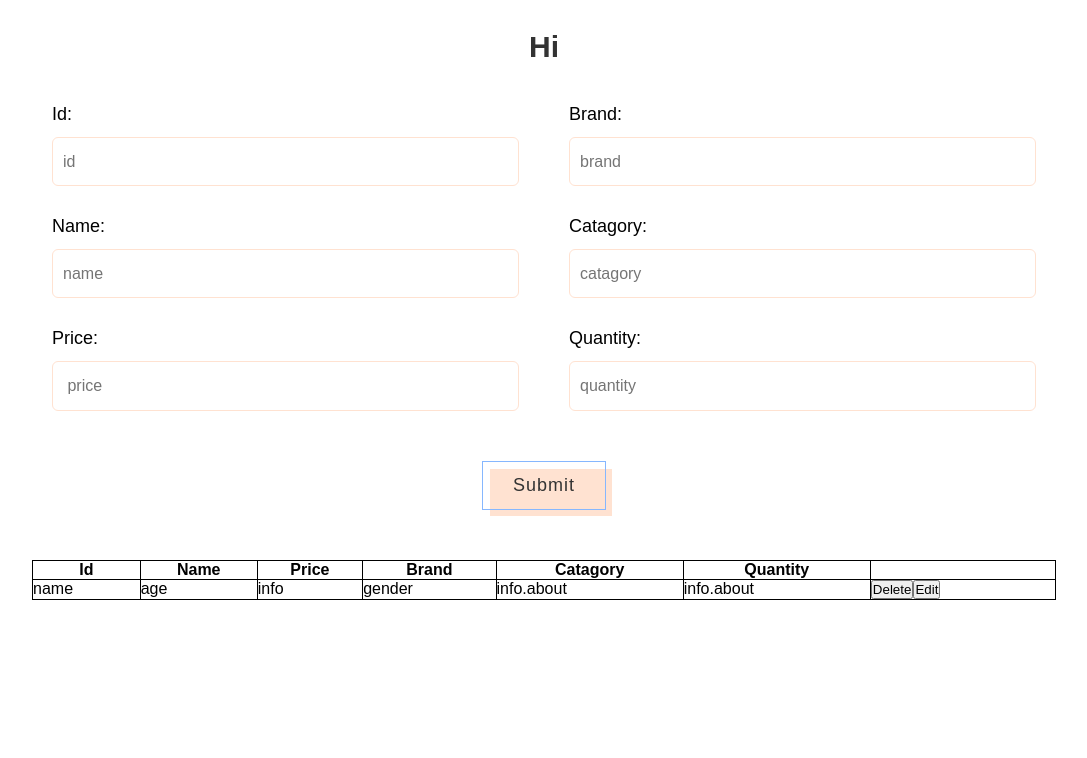
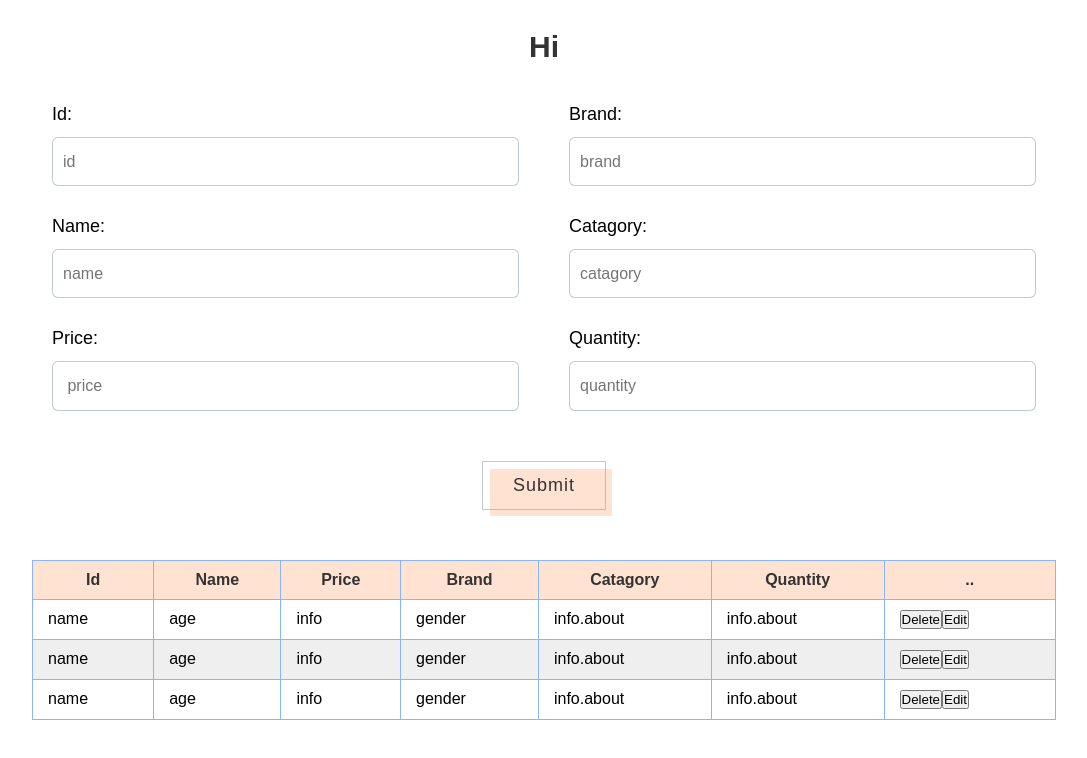
Before and after one commit to chadnitalukder2/vue-complete-From, a Vue app: page / in a window 1280 px wide. Shown: the top 758 px of the page, without its empty margins (96-1183 px from the left). Built offline with nearby package versions, Linux system fonts and the light colour scheme.

Commit message:
from-table

```diff
--- a/src/components/A_from.vue
+++ b/src/components/A_from.vue
@@ -53,6 +53,31 @@
           <th>Brand</th>
           <th>Catagory</th>
           <th>Quantity</th>
+          <th>..</th>
+        </tr>
+        <tr>
+          <td>name </td>
+          <td>age</td>
+          <td> info</td>
+          <td>gender</td>
+          <td>info.about</td>
+          <td>info.about</td>
+          <td>
+            <button>Delete</button>
+            <button>Edit</button>
+          </td>
+        </tr>
+        <tr>
+          <td>name </td>
+          <td>age</td>
+          <td> info</td>
+          <td>gender</td>
+          <td>info.about</td>
+          <td>info.about</td>
+          <td>
+            <button>Delete</button>
+            <button>Edit</button>
+          </td>
         </tr>
         <tr>
           <td>name </td>
@@ -81,6 +106,7 @@ export default {};
   margin: 0 auto;
   max-width: 80%;
   margin-top: 20px;
+
 }
 
 h1 {
@@ -116,7 +142,7 @@ form {
       margin-top: 12px;
       margin-bottom: 20px;
       padding: 10px;
-      border: 1px solid #ffe2d1;
+      border: 1px solid rgb(147 167 187 / 61%);
       border-radius: 6px;
       line-height: 1.7em;
       width: 100%;
@@ -145,7 +171,7 @@ form {
   padding: 13px 30px 13px;
   outline: 0;
   color:#333;
-  border: 1px solid #86b7fe ;
+  border:1px solid rgb(147 167 187 / 61%) ;
   position: relative;
   background-color: rgba(0, 0, 0, 0);
 
@@ -175,15 +201,33 @@ form {
 }
 }
 
+table {
+    margin-top: 50px;
+    margin-bottom: 100px;
+  border-spacing: 0;
+  width: 100%;
+}
+
+th,
+td, tr{
+  padding: 10px 15px;
+  border:1px solid rgb(147 167 187 / 61%);
+}
+th {
+  background: #ffe2d1;
+  color: #333;
+  text-align: center;
+}
 table,
   th,
   td {
-    border: 1px solid black;
+    border: 1px solid #86b7fe;
     border-collapse: collapse;
   }
-  table{
-    width: 100%;
-    margin-top: 50px;
-  }
+
+tr:nth-child(odd) td {
+  background: rgba(33, 37, 41, 0.07);
+}
+
 
 </style>
```
